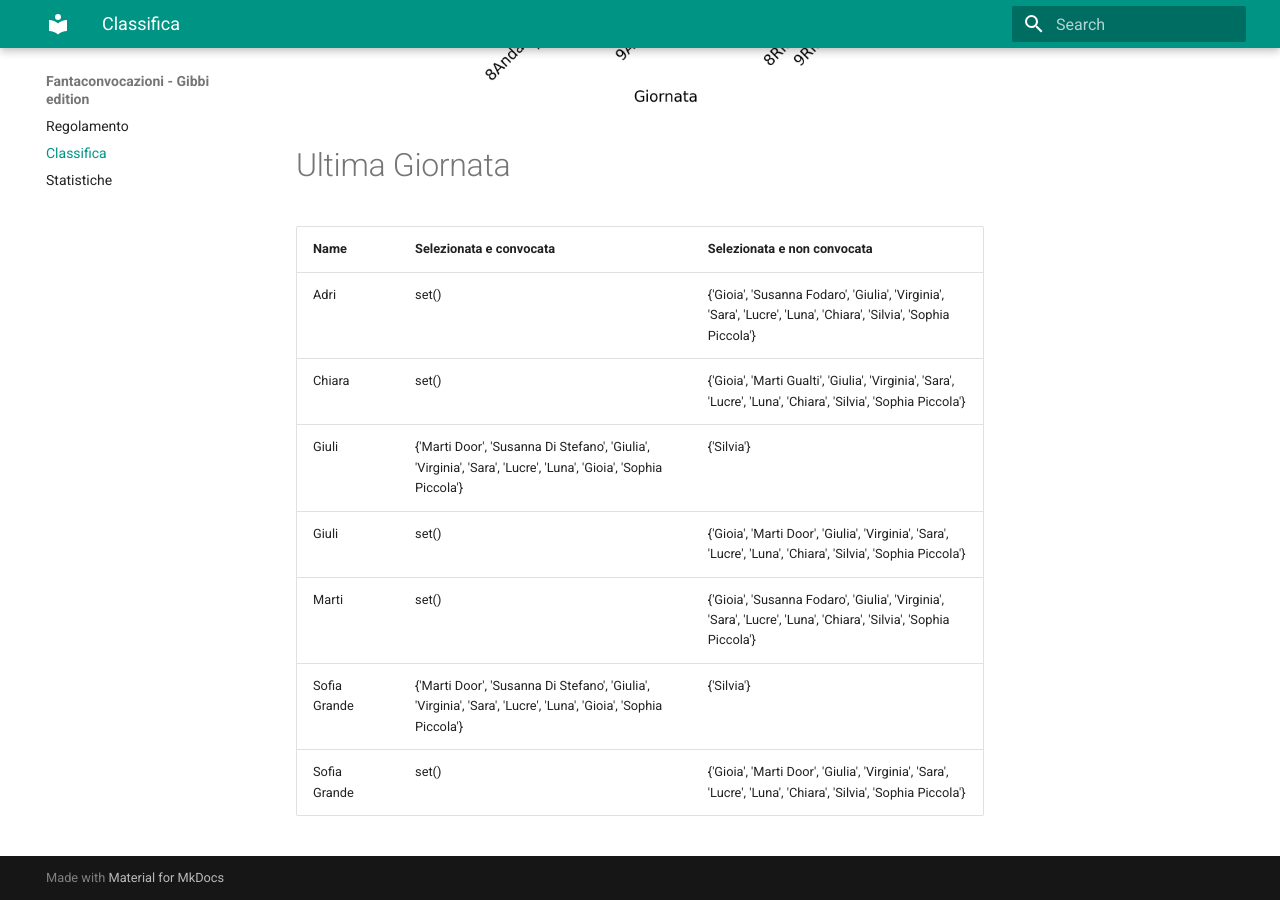
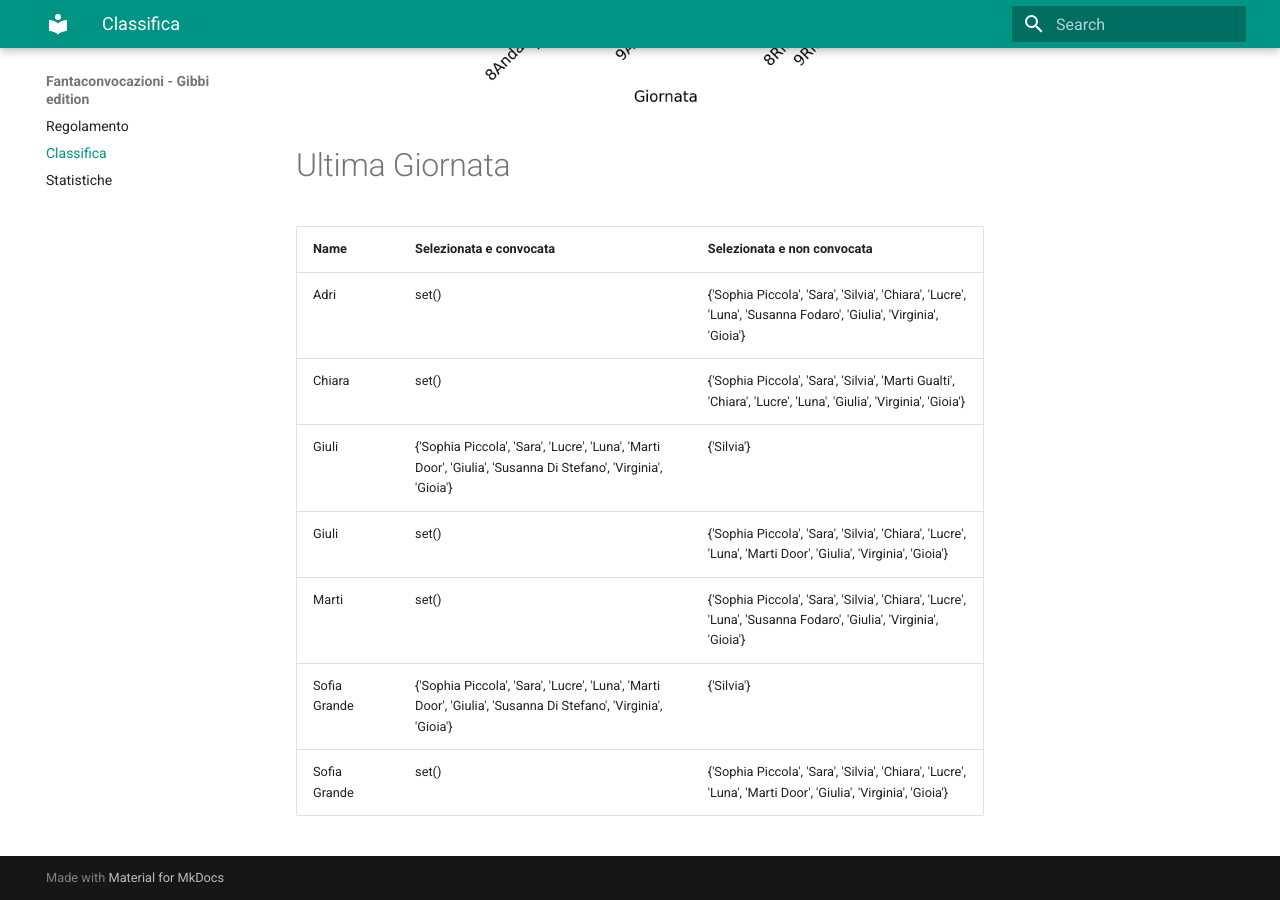
Before and after one commit to martinig94/fantagibbi, an MkDocs documentation site: the page built from docs/Classifica.md, in a window 1280 px wide and 900 px high, scrolled down 1003 px. Built offline with MkDocs 1.6.1 and Material for MkDocs 9.7.7, drawn with Linux system fonts in a browser that asks for light colours.

Commit message:
Auto-update from main.py

```diff
--- a/docs/Classifica.md
+++ b/docs/Classifica.md
@@ -18,11 +18,11 @@
 <!-- START_TABLE CORRECT -->
 | Name         | Selezionata e convocata                                                                                        | Selezionata e non convocata                                                                                      |
 |:-------------|:---------------------------------------------------------------------------------------------------------------|:-----------------------------------------------------------------------------------------------------------------|
-| Adri         | set()                                                                                                          | {'Gioia', 'Susanna Fodaro', 'Giulia', 'Virginia', 'Sara', 'Lucre', 'Luna', 'Chiara', 'Silvia', 'Sophia Piccola'} |
-| Chiara       | set()                                                                                                          | {'Gioia', 'Marti Gualti', 'Giulia', 'Virginia', 'Sara', 'Lucre', 'Luna', 'Chiara', 'Silvia', 'Sophia Piccola'}   |
-| Giuli        | {'Marti Door', 'Susanna Di Stefano', 'Giulia', 'Virginia', 'Sara', 'Lucre', 'Luna', 'Gioia', 'Sophia Piccola'} | {'Silvia'}                                                                                                       |
-| Giuli        | set()                                                                                                          | {'Gioia', 'Marti Door', 'Giulia', 'Virginia', 'Sara', 'Lucre', 'Luna', 'Chiara', 'Silvia', 'Sophia Piccola'}     |
-| Marti        | set()                                                                                                          | {'Gioia', 'Susanna Fodaro', 'Giulia', 'Virginia', 'Sara', 'Lucre', 'Luna', 'Chiara', 'Silvia', 'Sophia Piccola'} |
-| Sofia Grande | {'Marti Door', 'Susanna Di Stefano', 'Giulia', 'Virginia', 'Sara', 'Lucre', 'Luna', 'Gioia', 'Sophia Piccola'} | {'Silvia'}                                                                                                       |
-| Sofia Grande | set()                                                                                                          | {'Gioia', 'Marti Door', 'Giulia', 'Virginia', 'Sara', 'Lucre', 'Luna', 'Chiara', 'Silvia', 'Sophia Piccola'}     |
+| Adri         | set()                                                                                                          | {'Sophia Piccola', 'Sara', 'Silvia', 'Chiara', 'Lucre', 'Luna', 'Susanna Fodaro', 'Giulia', 'Virginia', 'Gioia'} |
+| Chiara       | set()                                                                                                          | {'Sophia Piccola', 'Sara', 'Silvia', 'Marti Gualti', 'Chiara', 'Lucre', 'Luna', 'Giulia', 'Virginia', 'Gioia'}   |
+| Giuli        | {'Sophia Piccola', 'Sara', 'Lucre', 'Luna', 'Marti Door', 'Giulia', 'Susanna Di Stefano', 'Virginia', 'Gioia'} | {'Silvia'}                                                                                                       |
+| Giuli        | set()                                                                                                          | {'Sophia Piccola', 'Sara', 'Silvia', 'Chiara', 'Lucre', 'Luna', 'Marti Door', 'Giulia', 'Virginia', 'Gioia'}     |
+| Marti        | set()                                                                                                          | {'Sophia Piccola', 'Sara', 'Silvia', 'Chiara', 'Lucre', 'Luna', 'Susanna Fodaro', 'Giulia', 'Virginia', 'Gioia'} |
+| Sofia Grande | {'Sophia Piccola', 'Sara', 'Lucre', 'Luna', 'Marti Door', 'Giulia', 'Susanna Di Stefano', 'Virginia', 'Gioia'} | {'Silvia'}                                                                                                       |
+| Sofia Grande | set()                                                                                                          | {'Sophia Piccola', 'Sara', 'Silvia', 'Chiara', 'Lucre', 'Luna', 'Marti Door', 'Giulia', 'Virginia', 'Gioia'}     |
 <!-- END_TABLE CORRECT -->
```
